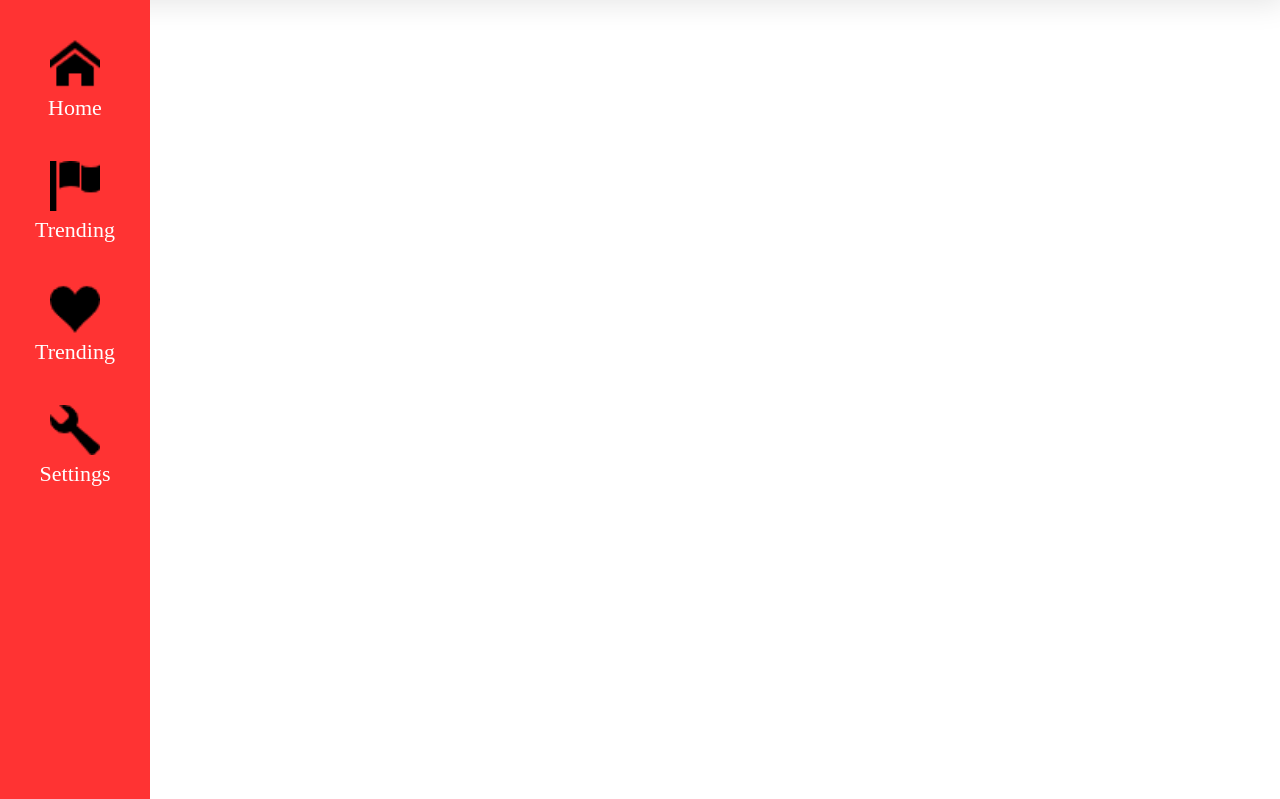
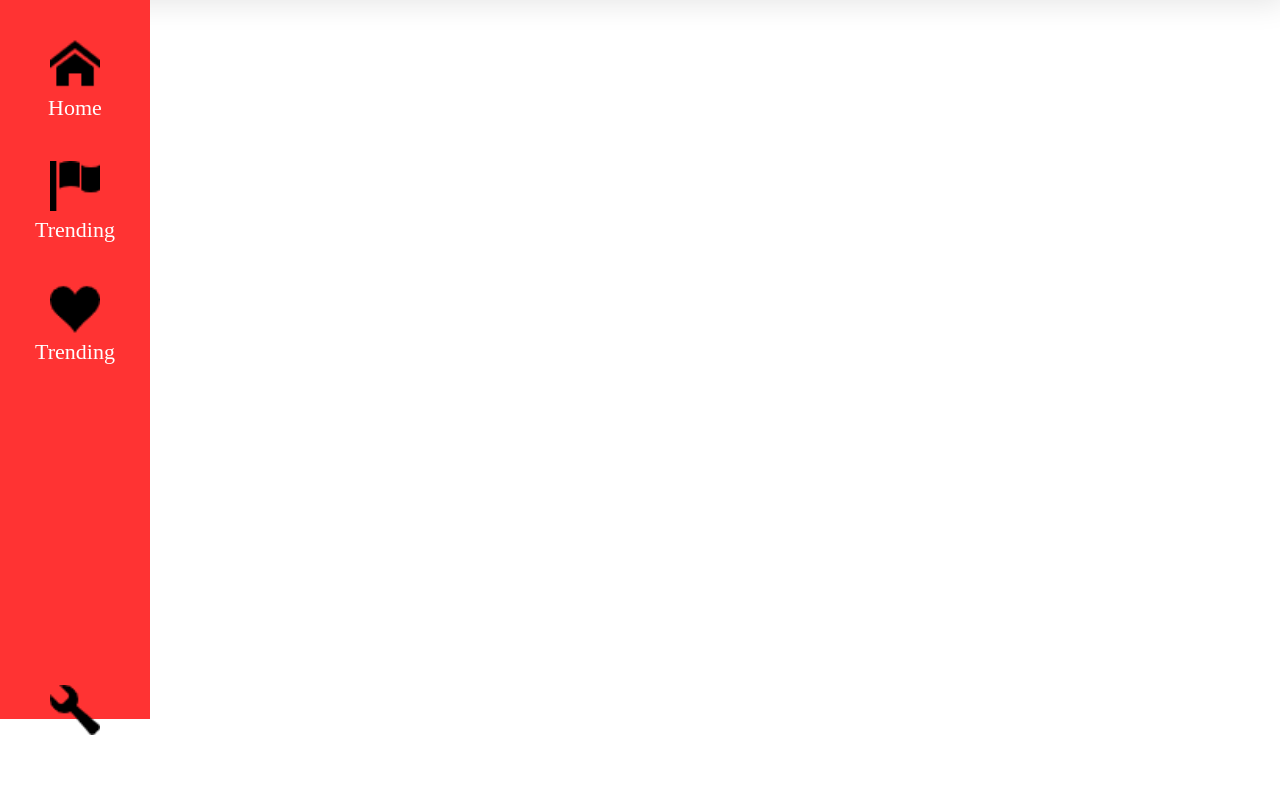
Before and after one commit to sntwandy/Movie.es, a plain HTML site: page index.html in a window 1280 px wide. Shown: the part 91-890 px from the top of the page. After the commit the page ends 858 px from the top, so only its background shows below. Drawn offline with Linux system fonts and the light colour scheme.

Commit message:
Fixing the position and height of navbar and settings button

```diff
--- a/css/styles.css
+++ b/css/styles.css
@@ -100,7 +100,7 @@ body
 .menu-container
 {
     background-color: #FF3333;
-    height: 100vh;
+    height: 90vh;
 }
 
 .home-container
@@ -188,6 +188,8 @@ body
     align-items: center;
     font-size: 22px;
     margin-top: 40px;
+    position: relative;
+    top: 35vh;
 }
 
 .settings-link
```
